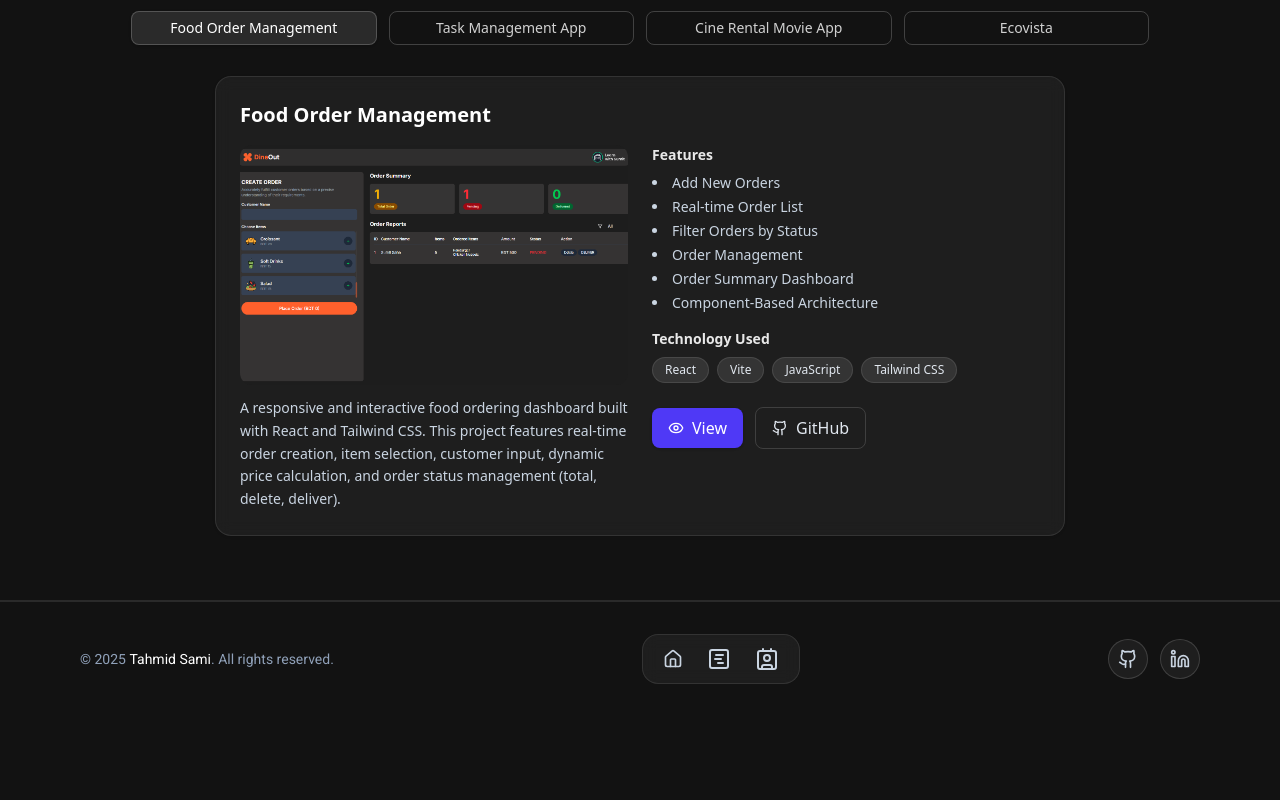
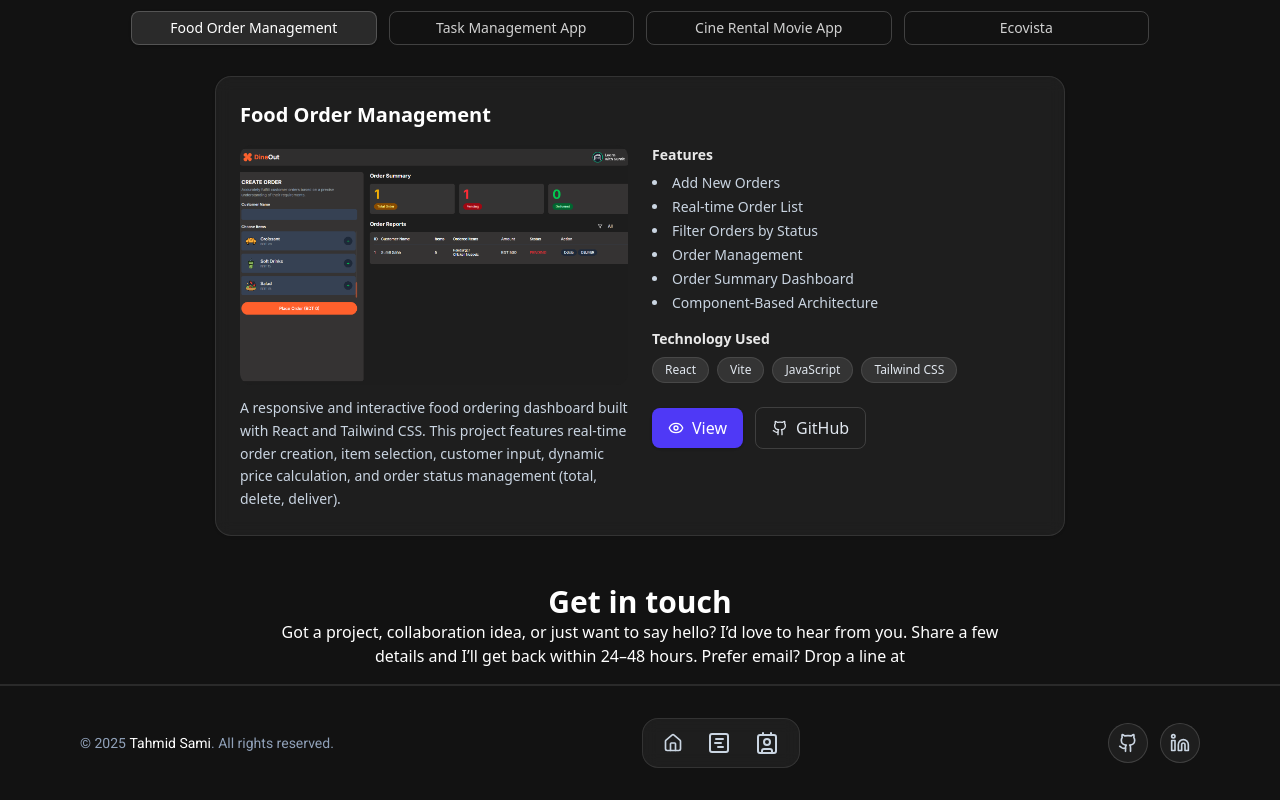
Before and after one commit to khandoker-tahmid-sami/portfolio-website, a Next.js app: page / in a window 1280 px wide. Shown: the part 1169-1969 px from the top of the page. Before the commit the page ends 1885 px from the top, so only its background shows below. Built offline with nearby package versions, Linux system fonts and the light colour scheme.

Commit message:
contact section developing

```diff
--- a/app/page.js
+++ b/app/page.js
@@ -1,4 +1,5 @@
 import AboutSection from "@/components/AboutSection";
+import ContactSection from "@/components/ContactSection";
 import FooterSection from "@/components/FooterSection";
 import HeroSection from "@/components/HeroSection";
 import ProjectSection from "@/components/ProjectSection";
@@ -9,6 +10,7 @@ export default function HomePage() {
       <HeroSection />
       <AboutSection />
       <ProjectSection />
+      <ContactSection />
       <FooterSection />
     </div>
   );
--- /dev/null
+++ b/components/ContactSection.jsx
@@ -0,0 +1,17 @@
+import { Input } from "./ui/input";
+const ContactSection = () => {
+  return (
+    <section className="max-w-3xl mx-auto">
+      <h4 className="text-3xl font-semibold text-center">
+        <span>Get in touch</span>
+      </h4>
+      <p className="max-w-1xl mx-auto text-center">
+        Got a project, collaboration idea, or just want to say hello? I’d love
+        to hear from you. Share a few details and I’ll get back within 24–48
+        hours. Prefer email? Drop a line at{" "}
+      </p>
+    </section>
+  );
+};
+
+export default ContactSection;
--- /dev/null
+++ b/components/ui/input.jsx
@@ -0,0 +1,24 @@
+import * as React from "react"
+
+import { cn } from "@/lib/utils"
+
+function Input({
+  className,
+  type,
+  ...props
+}) {
+  return (
+    <input
+      type={type}
+      data-slot="input"
+      className={cn(
+        "file:text-foreground placeholder:text-muted-foreground selection:bg-primary selection:text-primary-foreground dark:bg-input/30 border-input flex h-9 w-full min-w-0 rounded-md border bg-transparent px-3 py-1 text-base shadow-xs transition-[color,box-shadow] outline-none file:inline-flex file:h-7 file:border-0 file:bg-transparent file:text-sm file:font-medium disabled:pointer-events-none disabled:cursor-not-allowed disabled:opacity-50 md:text-sm",
+        "focus-visible:border-ring focus-visible:ring-ring/50 focus-visible:ring-[3px]",
+        "aria-invalid:ring-destructive/20 dark:aria-invalid:ring-destructive/40 aria-invalid:border-destructive",
+        className
+      )}
+      {...props} />
+  );
+}
+
+export { Input }
```
